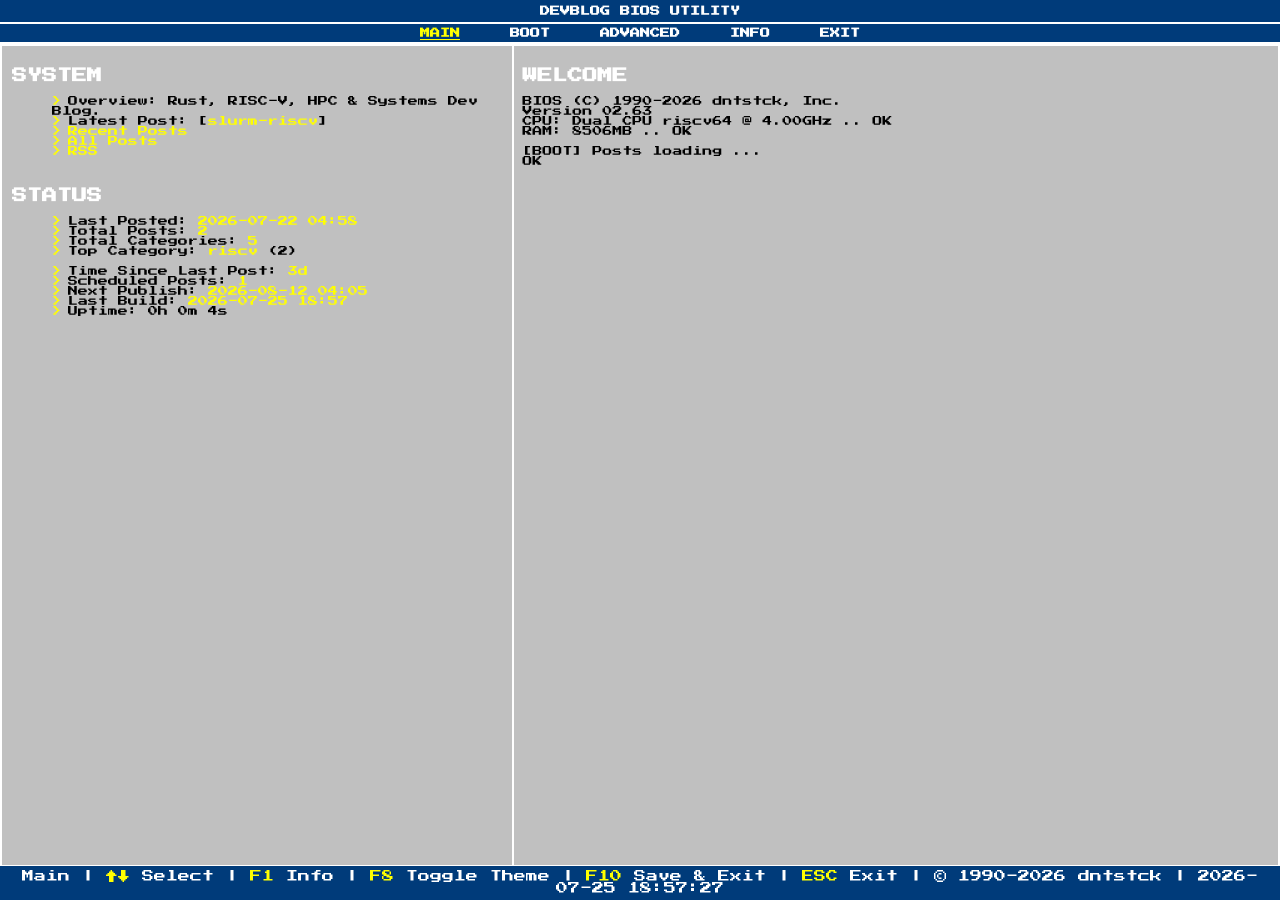
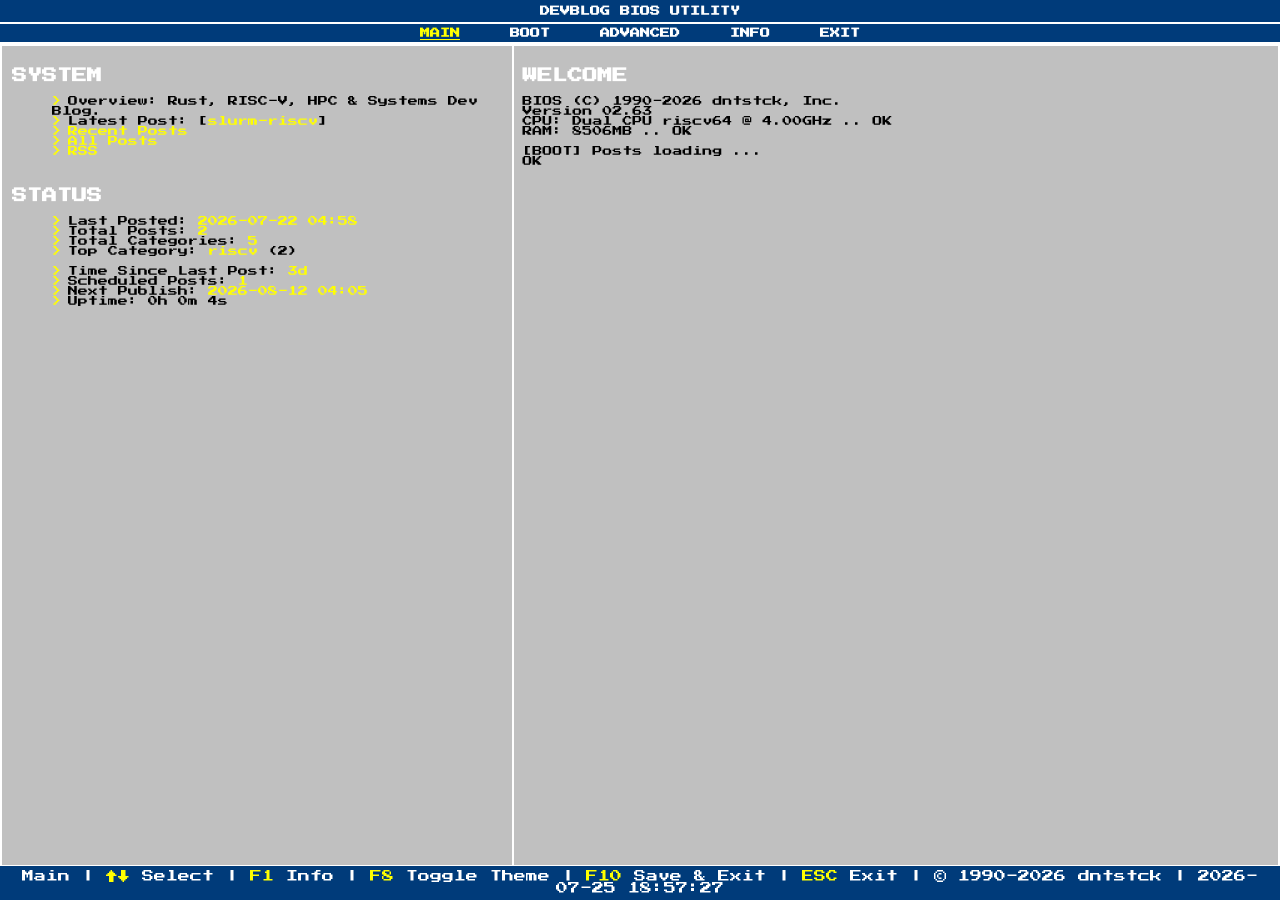
Before and after one commit to dntstck/blog, a Jekyll site: the page built from index.md, in a window 1280 px wide. Built offline with Jekyll 4.4.1, drawn with Linux system fonts in a browser that asks for light colours.

Commit message:
tweak main

```diff
--- a/_includes/leftpane.html
+++ b/_includes/leftpane.html
@@ -69,7 +69,6 @@
 {% endif %}
 
 
-  <li>Last Build: <span style="color:#ffff00 !important;">{{ site.time | date: "%Y-%m-%d %H:%M" }}</span></li>
   <li id="uptime">Uptime: 0h 0m 0s</li>
 </ul>
 
```
